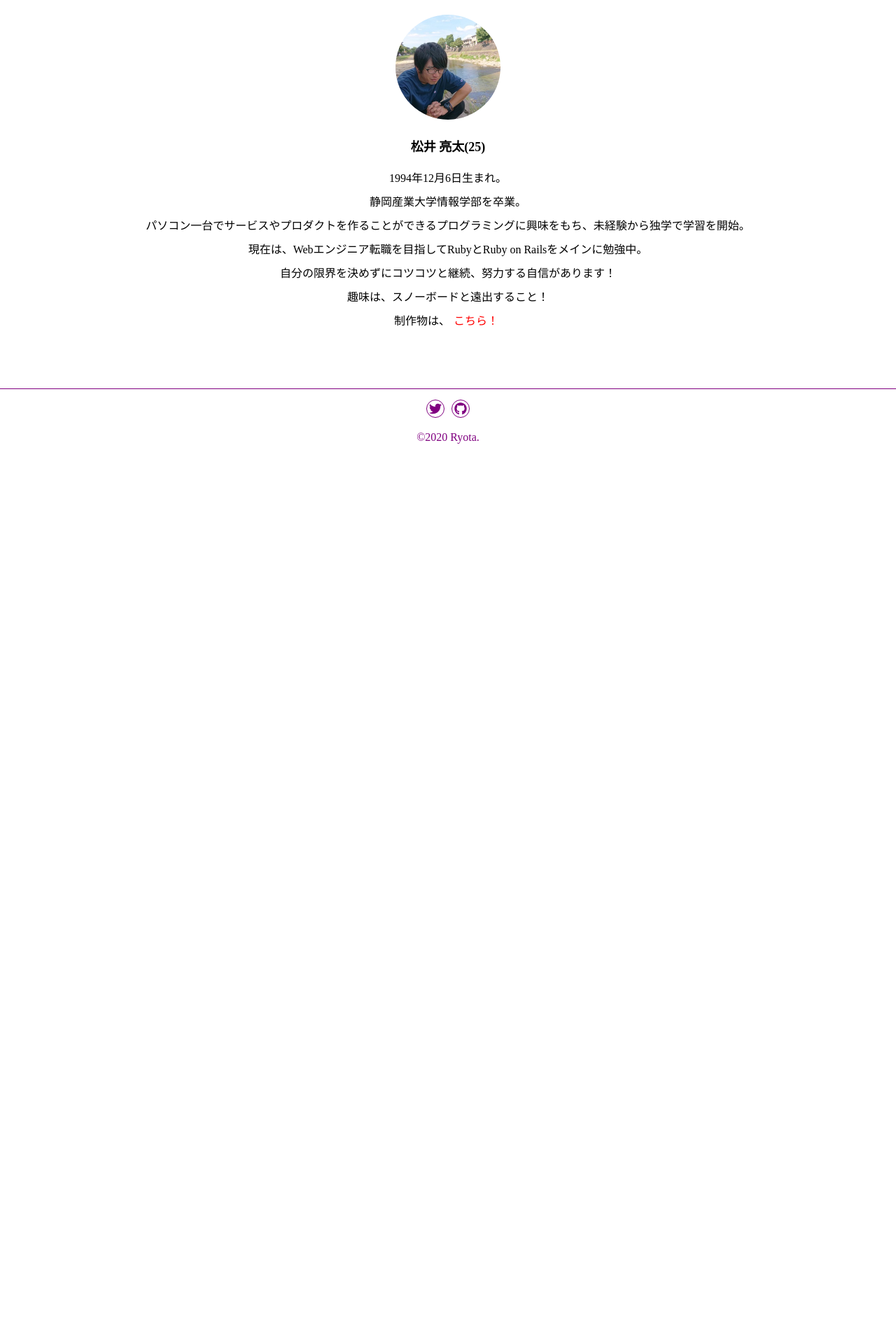
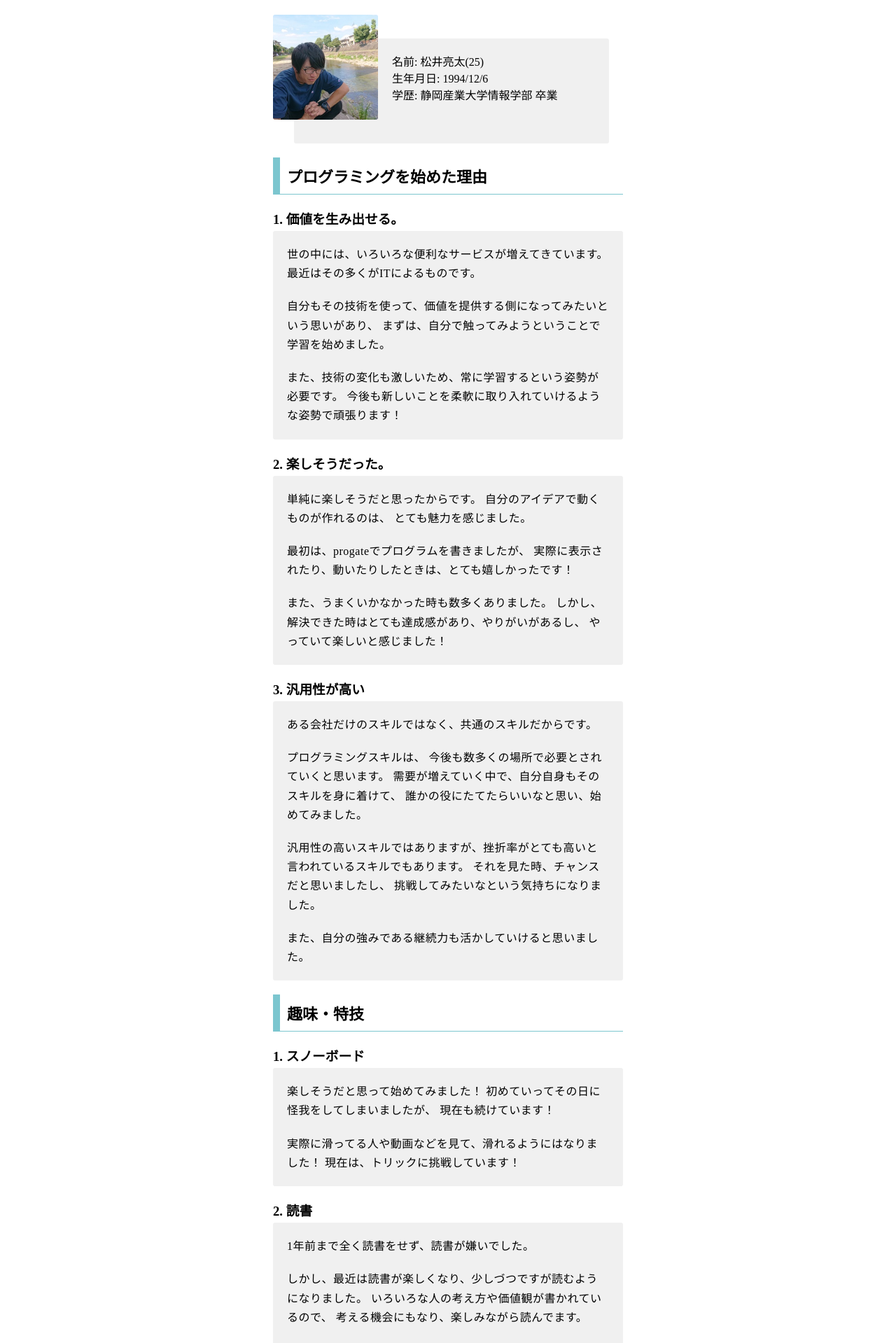
Before and after one commit to ryota-sb/ryota-site, a Vue app: page /about in a window 1280 px wide. Shown: the part 160-2079 px from the top of the page at 70% size. Before the commit the page ends 800 px from the top, so only its background shows below. Built offline with nearby package versions, Linux system fonts and the light colour scheme.

Commit message:
page修正

```diff
--- a/public/index.html
+++ b/public/index.html
@@ -5,13 +5,9 @@
     <meta http-equiv="X-UA-Compatible" content="IE=edge">
     <meta name="viewport" content="width=device-width,initial-scale=1.0">
     <link rel="icon" href="<%= BASE_URL %>favicon.ico">
-    <title>mypage</title>
+    <title>RyotaSite</title>
   </head>
   <body>
-    <noscript>
-      <strong>We're sorry but mypage doesn't work properly without JavaScript enabled. Please enable it to continue.</strong>
-    </noscript>
     <div id="app"></div>
-    <!-- built files will be auto injected -->
   </body>
 </html>
--- a/src/Views/AboutPage.vue
+++ b/src/Views/AboutPage.vue
@@ -1,25 +1,139 @@
 <template>
   <div class="about-page">
+
+    <!-- ページタイトル -->
     <div class="about-page-title">
       <h1>About Me</h1>
       <p>- 自己紹介 -</p>
     </div>
-    <img src="@/assets/ryota.jpg" alt="Ryotaの写真" width="150px" height="150px" />
-    <p class="full-name">松井 亮太(25)</p>
+
+    <div class="introduction">
+
+      <!-- 自分の写真 -->
+      <div class="my-image">
+        <img src="@/assets/ryota.jpg" alt="Ryotaの写真" width="150px" height="150px">
+      </div>
+
+      <!-- 自分の情報 -->
+      <div class="info">
+        <div class="my-info">
+          <p>名前: 松井亮太(25)</p>
+          <p>生年月日: 1994/12/6</p>
+          <p>学歴: 静岡産業大学情報学部 卒業</p>
+        </div>
+      </div>
+
+      <!-- 自分について -->
       <div class="about-me">
-      <p>1994年12月6日生まれ。</p>
-      <p>静岡産業大学情報学部を卒業。</p>
-      <p>パソコン一台でサービスやプロダクトを作ることができるプログラミングに興味をもち、未経験から独学で学習を開始。</p>
-      <p>現在は、Webエンジニア転職を目指してRubyとRuby on Railsをメインに勉強中。</p>
-      <p>自分の限界を決めずにコツコツと継続、努力する自信があります！</p>
-      <p>趣味は、スノーボードと遠出すること！</p>
-      <p>制作物は、<router-link to="/portfolio"><span>こちら！</span></router-link></p>
+        <div class="programming-trigger">
+          <h2>プログラミングを始めた理由</h2>
+          <h3>1. 価値を生み出せる。</h3>
+          <div class="text-box">
+            <p>
+              世の中には、いろいろな便利なサービスが増えてきています。
+              最近はその多くがITによるものです。
+            </p>
+            <p>
+              自分もその技術を使って、価値を提供する側になってみたいという思いがあり、
+              まずは、自分で触ってみようということで学習を始めました。
+            </p>
+            <p>
+              また、技術の変化も激しいため、常に学習するという姿勢が必要です。
+              今後も新しいことを柔軟に取り入れていけるような姿勢で頑張ります！
+            </p>
+          </div>
+          <h3>2. 楽しそうだった。</h3>
+          <div class="text-box">
+            <p>単純に楽しそうだと思ったからです。
+              自分のアイデアで動くものが作れるのは、
+              とても魅力を感じました。
+            </p>
+            <p>
+              最初は、progateでプログラムを書きましたが、
+              実際に表示されたり、動いたりしたときは、とても嬉しかったです！
+            </p>
+            <p>
+              また、うまくいかなかった時も数多くありました。
+              しかし、解決できた時はとても達成感があり、やりがいがあるし、
+              やっていて楽しいと感じました！
+            </p>
+          </div>
+          <h3>3. 汎用性が高い</h3>
+          <div class="text-box">
+            <p>
+              ある会社だけのスキルではなく、共通のスキルだからです。
+            </p>
+            <p>
+              プログラミングスキルは、
+              今後も数多くの場所で必要とされていくと思います。
+              需要が増えていく中で、自分自身もそのスキルを身に着けて、
+              誰かの役にたてたらいいなと思い、始めてみました。
+            </p>
+            <p>
+              汎用性の高いスキルではありますが、挫折率がとても高いと言われているスキルでもあります。
+              それを見た時、チャンスだと思いましたし、
+              挑戦してみたいなという気持ちになりました。
+            </p>
+            <p>
+              また、自分の強みである継続力も活かしていけると思いました。
+            </p>
+          </div>
+        </div>
+
+        <div class="hobby">
+          <h2>趣味・特技</h2>
+          <h3>1. スノーボード</h3>
+          <div class="text-box">
+            <p>
+              楽しそうだと思って始めてみました！
+              初めていってその日に怪我をしてしまいましたが、
+              現在も続けています！
+            </p>
+            <p>
+              実際に滑ってる人や動画などを見て、滑れるようにはなりました！
+              現在は、トリックに挑戦しています！
+            </p>
+          </div>
+          <h3>2. 読書</h3>
+          <div class="text-box">
+            <p>
+              1年前まで全く読書をせず、読書が嫌いでした。
+            </p>
+            <p>
+              しかし、最近は読書が楽しくなり、少しづつですが読むようになりました。
+              いろいろな人の考え方や価値観が書かれているので、
+              考える機会にもなり、楽しみながら読んでます。
+            </p>
+            <p>
+              また、読書の楽しさを知ってほしかったので、
+              読んだ本の内容を共有できるサービスを作りました。
+            </p>
+            <p>
+              最近は、Kindle Paperwhiteで読書してますが、
+              目が疲れないのでオススメです！
+            </p>
+          </div>
+        </div>
+        <p>制作物は、<router-link to="/portfolio"><span>こちら!!</span></router-link></p>
+      </div>
     </div>
   </div>
 </template>
 
+<script>
+export default {
+  name: 'about-page'
+}
+</script>
+
 <style lang="scss">
+
+  $light-skyblue: #7CC6CF;
+  $skyblue: #00B6C4;
+
   .about-page {
+    width: 500px;
+    margin: 0 auto;
     .about-page-title {
       h1 {
         font-family: 'Vollkorn', serif;
@@ -27,40 +141,95 @@
         font-size: 40px;
       }
     }
+    .introduction {
+      margin: 20px 0;
+      .my-image {
+        position: relative;
+        text-align: left;
+        z-index: 10;
         img {
-      margin: 20px 0;
-      border-radius: 50%;
+          border-radius: 3px;
         }
-    .full-name {
-      margin-bottom: 20px;
-      font-size: 18px;
-      font-weight: bold;
+      }
+      .info {
+        position: relative;
+        top: -120px;
+        left: 30px;
+        width: 450px;
+        height: 150px;
+        text-align: left;
+        background-color: rgb(240,240,240);
+        border-radius: 3px;
+        z-index: 1;
+        .my-info {
+          margin: 20px 10px;
+          position: absolute;
+          top: 0;
+          left: 130px;
+          font-family: serif;
+        }
       }
       .about-me {
+        position: relative;
+        top: -100px;
+        .strength,
+        .programming-trigger,
+        .hobby {
+          margin-bottom: 20px;
+          text-align: left;
+          h2 {
+            padding: 10px;
+            border-left: 10px solid $light-skyblue;
+            border-bottom: 1px solid $light-skyblue;
+            font-size: 22px;
+          }
+          h3 {
+            margin: 20px 0 5px;
+          }
+          .text-box {
+            padding: 10px;
+            background-color: rgb(240,240,240);
+            border-radius: 3px;
+            letter-spacing: 0.5px;
             p {
-        padding-bottom: 10px;
+              //text-indent: 1em;
+              padding: 10px;
+              line-height: 1.7em;
+            }
+          }
+        }
+      }
+    }
     a {
-          padding: 0 5px;
       text-decoration: none;
-          color: red;
+      span {
+        padding: 5px 10px;
+        border: 1px solid purple;
+        border-radius: 30px;
+        color: purple;
         &:hover {
-            background: red;
-            border-radius: 5px;
+          background-color: purple;
           color: white;
-          }
         }
       }
     }
   }
 
   @media screen and (-webkit-min-device-pixel-ratio:0) and (max-width: 420px) {
+    .about-page {
+      width: auto;
+      margin: 0 20px;
+      .introduction {
+        .info {
+          width: 300px;
+        }
+      }
       .about-me {
-      width: 250px;
-      margin: 0 auto;
         p {
           text-align: left;
           font-size: 16px;
         }
       }
     }
+  }
 </style>
--- a/src/Views/ContactPage.vue
+++ b/src/Views/ContactPage.vue
@@ -13,6 +13,7 @@
 <script>
 import ContactPageForm from '../components/ContactPageForm.vue'
 export default {
+  title: 'Contact',
   data() {
     return {
       name: '',
--- a/src/Views/SkillPage.vue
+++ b/src/Views/SkillPage.vue
@@ -48,11 +48,20 @@
         <ul>
           <li>EC2</li>
           <li>Amplify</li>
+          <li>API Gateway</li>
+          <li>Lambda</li>
+          <li>SES</li>
         </ul>
       </div>
     </div>
   </div>
 </template>
+
+<script>
+export default {
+  title: 'Skill'
+}
+</script>
 
 <style lang="scss">
 
--- a/src/Views/TopPage.vue
+++ b/src/Views/TopPage.vue
@@ -5,6 +5,12 @@
     </div>
   </div>
 </template>
+
+<script>
+export default {
+  title: 'Top'
+}
+</script>
 
 <style lang="scss">
   $skyblue: #7CC6CF;
--- a/src/util/title.js
+++ b/src/util/title.js
@@ -1,9 +1,9 @@
 export default {
-  mounted: function() {
+  mounted() {
     let { title } = this.$options
     if(title) {
       title = typeof title === 'function' ? title.call(this) : title
-      document.title = `${title} - RyotaSite`
+      document.title = `RyotaSite - ${title}`
     }
   }
 }
```
Also changed, not shown: src/Views/PortfolioPage.vue (+16 -5 lines), src/router/index.js (+5 -25 lines), src/assets/imgs/language/ruby.jpg (added), 1 other file (tests, documents, lock files or other folders). Lines whose indentation alone changed are shown as unchanged.
